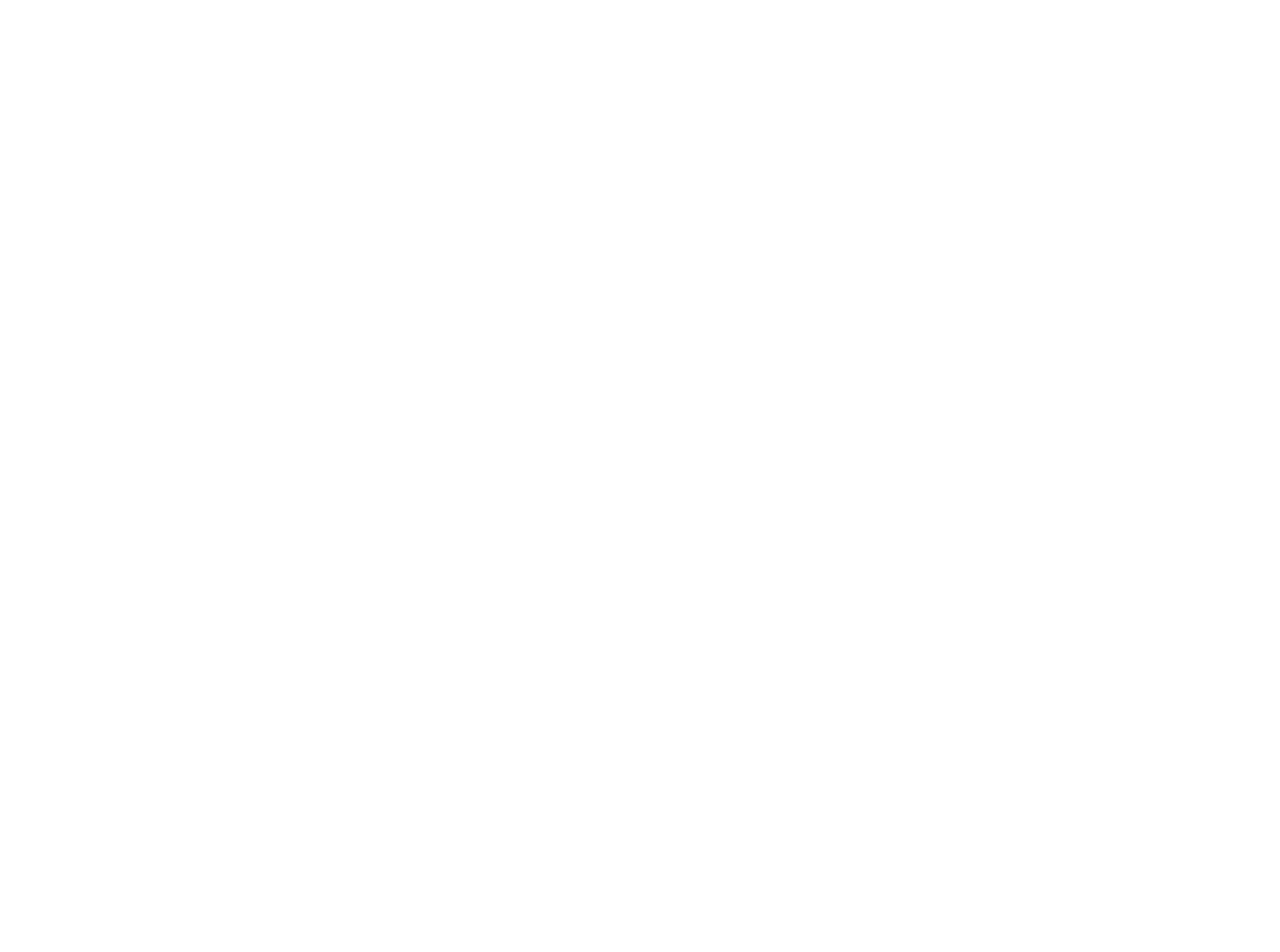
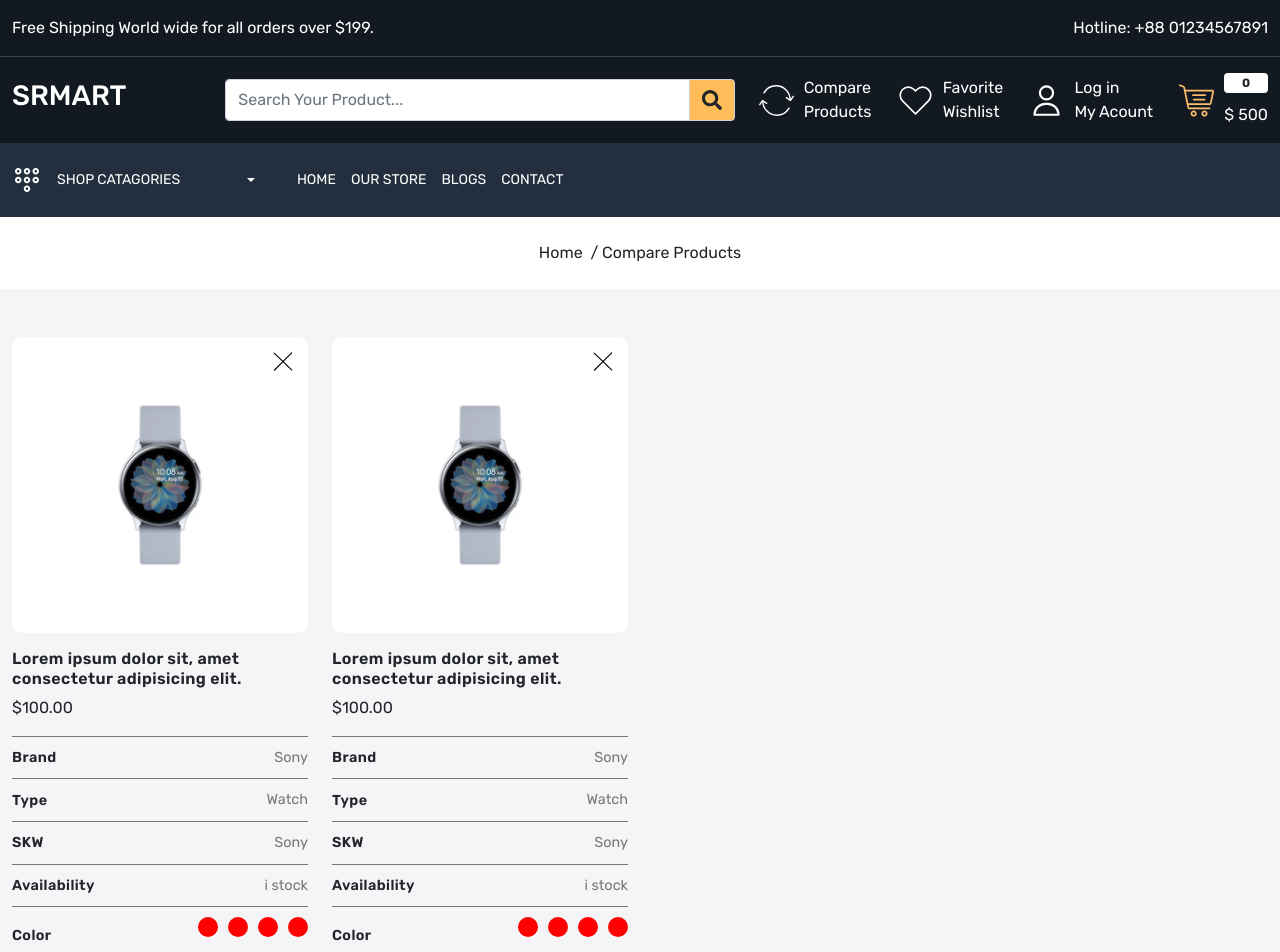
Before and after one commit to shakil88818/clone-e-commerce-site, a React (Vite) app: page /compare-products in a window 1280 px wide. Before the commit this address had no page. Shown: the top 952 px of the page. Before the commit the page ends 800 px from the top, so only its background shows below. Built offline with nearby package versions, Linux system fonts and the light colour scheme.

Commit message:
Compare product & wishlist update

```diff
--- a/src/App.css
+++ b/src/App.css
@@ -21,7 +21,14 @@
     text-decoration: none;
     display: inline-block;
 }
-
+ul{
+    list-style: none;
+}
+.title{
+    font-size: 1rem;
+    font-weight: 600;
+    letter-spacing: 0.4px;
+}
 .form-control:focus{
     box-shadow: none;
     border-color: inherit;
@@ -392,3 +399,39 @@
     list-style: none;
 }
 /* contact page end */
+
+
+/* compare products */
+
+.compare-card{
+    background-color: white;
+    padding: 20px;
+    border-radius: 10px;
+}
+
+.compare-card .compare-cross{
+    top: 15px;
+    right: 15px;
+    width:20px;
+    cursor: pointer;
+}
+
+.product-details{
+    display: flex;
+    justify-content: space-between;
+    align-items: center;
+    border-top: 1px solid var(--color-777777);
+    padding: 10px 0px;
+}
+.product-details h6{
+    font-size: 0.9rem;
+    font-weight: 600;
+    letter-spacing: 0.4px;
+    margin-bottom: 0;
+}
+.product-details p {
+    font-size: 0.9rem;
+    color: var(--color-777777);
+    margin-bottom: 0;
+}
+/* compare products end */
--- a/src/App.jsx
+++ b/src/App.jsx
@@ -7,6 +7,8 @@
 import Contact from './pages/Contact'
 import OurStore from './pages/OurStore'
 import Blog from './pages/Blog'
+import CompareProducts from './pages/CopareProducts'
+
 
 function App() {
 
@@ -21,6 +23,9 @@
             <Route path="blog" element={<Blog />} />
             <Route path="about" element={<About />} />
             <Route path='contact' element = {<Contact />} />
+            <Route path="compare-products" element={<CompareProducts />} />
+
+
           </Route>
         </Routes>
       </BrowserRouter>
--- /dev/null
+++ b/src/components/Colors.jsx
@@ -0,0 +1,15 @@
+
+const Colors = () => {
+  return (
+    <>
+        <ul className="colors d-flex flex-wrap gap-10 ps-0">
+            <li></li>
+            <li></li>
+            <li></li>
+            <li></li>
+        </ul>
+    </>
+  )
+}
+
+export default Colors
--- a/src/components/Header.jsx
+++ b/src/components/Header.jsx
@@ -41,16 +41,16 @@
             <div className="col-5 ">
               <div className="header-upper-links d-flex align-items-center justify-content-between">
                 <div>
-                  <Link className="d-flex align-items-center gap-10 text-white">
+                  <Link to='/compare-products' className="d-flex align-items-center gap-10 text-white">
                     <img src="images/compare.svg" alt="compare"/>
                     <p className="mb-0">
-                      Compare <br/> Product
+                      Compare <br/> Products
                     </p>
                   </Link>
                 </div>
 
                 <div>
-                  <Link className="d-flex align-items-center gap-10 text-white">
+                  <Link to="/wishlist" className="d-flex align-items-center gap-10 text-white">
                     <img src="images/wishlist.svg" alt="wishlist"/>
                     <p className="mb-0">
                       Favorite <br/> Wishlist
@@ -59,7 +59,7 @@
                 </div>
 
                 <div>
-                  <Link className="d-flex align-items-center gap-10 text-white">
+                  <Link to="/login" className="d-flex align-items-center gap-10 text-white">
                     <img src="images/user.svg" alt="user"/>
                     <p className="mb-0">
                       Log in <br/> My Acount
--- /dev/null
+++ b/src/pages/CopareProducts.jsx
@@ -0,0 +1,112 @@
+import BreadCrumb from "../components/BreadCrumb"
+import Colors from "../components/Colors"
+import MetaTitle from "../components/MetaTitle"
+
+const CompareProducts = () => {
+  return (
+    <>
+        <MetaTitle title={"Compare Products"} />
+        <BreadCrumb title="Compare Products" />
+        <div className="compare-wrapper home-wrapper-2 py-5">
+            <div className="container-xxl">
+                <div className="row">
+
+                    <div className="col-3">
+                        <div className="compare-card position-relative">
+                            <img className="img-fluid compare-cross position-absolute" src="/images/cross.svg" alt="cross" />
+                            <div className="compare-img">
+                                <img className="img-fluid" src="/images/watch.jpg" alt="watch" />
+                            </div>
+                        </div>
+
+                        <div className="compare-content">
+                            <h4 className="title pt-3">Lorem ipsum dolor sit, amet consectetur adipisicing elit.</h4>
+                            <p>$100.00</p>
+
+                            <div className="product-details">
+                                <h6>Brand</h6>
+                                <p>Sony</p>
+                            </div>
+
+                            <div className="product-details">
+                                <h6>Type</h6>
+                                <p>Watch</p>
+                            </div>
+
+                            <div className="product-details">
+                                <h6>SKW</h6>
+                                <p>Sony</p>
+                            </div>
+
+                            <div className="product-details">
+                                <h6>Availability</h6>
+                                <p>i stock</p>
+                            </div>
+
+                            <div className="product-details">
+                                <h6>Color</h6>
+                                <Colors />
+                            </div>
+
+                            <div className="product-details">
+                                <h6>size</h6>
+                                <p>S(1)</p>
+                            </div>
+                        </div>
+
+                    </div>
+
+                    <div className="col-3">
+                        <div className="compare-card position-relative">
+                            <img className="img-fluid compare-cross position-absolute" src="/images/cross.svg" alt="cross" />
+                            <div className="compare-img">
+                                <img className="img-fluid" src="/images/watch.jpg" alt="watch" />
+                            </div>
+                        </div>
+
+                        <div className="compare-content">
+                            <h4 className="title pt-3">Lorem ipsum dolor sit, amet consectetur adipisicing elit.</h4>
+                            <p>$100.00</p>
+
+                            <div className="product-details">
+                                <h6>Brand</h6>
+                                <p>Sony</p>
+                            </div>
+
+                            <div className="product-details">
+                                <h6>Type</h6>
+                                <p>Watch</p>
+                            </div>
+
+                            <div className="product-details">
+                                <h6>SKW</h6>
+                                <p>Sony</p>
+                            </div>
+
+                            <div className="product-details">
+                                <h6>Availability</h6>
+                                <p>i stock</p>
+                            </div>
+
+                            <div className="product-details">
+                                <h6>Color</h6>
+                                <Colors />
+                            </div>
+
+                            <div className="product-details">
+                                <h6>size</h6>
+                                <p>S(1)</p>
+                            </div>
+                        </div>
+
+                    </div>
+
+                </div>
+            </div>
+        </div>
+
+    </>
+  )
+}
+
+export default CompareProducts
--- a/src/pages/OurStore.jsx
+++ b/src/pages/OurStore.jsx
@@ -1,6 +1,9 @@
 
 import BreadCrumb from "../components/BreadCrumb"
 import MetaTitle from "../components/MetaTitle"
+
+import Colors from "../components/Colors";
+
 import ReactStars from "react-rating-stars-component";
 
 const OurStore = () => {
@@ -60,24 +63,7 @@
                     <p className="filter-sub-title pt-3">Color</p>
 
                     <div className="">
-                      <ul className="colors d-flex flex-wrap gap-10 ps-0">
-                        <li></li>
-                        <li></li>
-                        <li></li>
-                        <li></li>
-                        <li></li>
-                        <li></li>
-                        <li></li>
-                        <li></li>
-                        <li></li>
-                        <li></li>
-                        <li></li>
-                        <li></li>
-                        <li></li>
-                        <li></li>
-                        <li></li>
-                        <li></li>
-                      </ul>
+                      <Colors />
                     </div>
                   </div>
 
```
Also changed, not shown: src/pages/Wishlist.jsx (added, +14 -0 lines).
